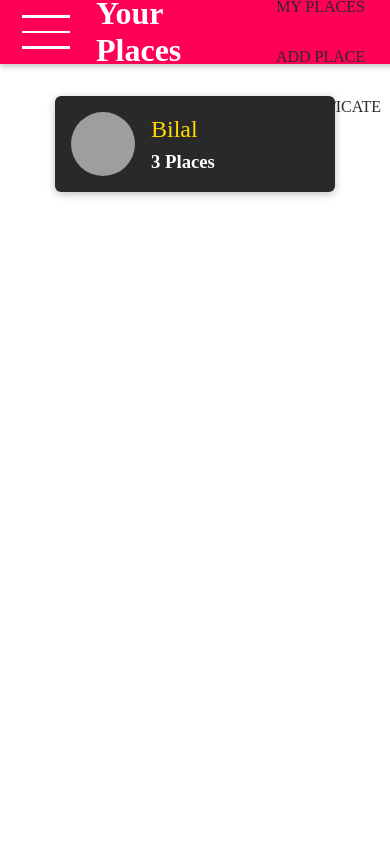
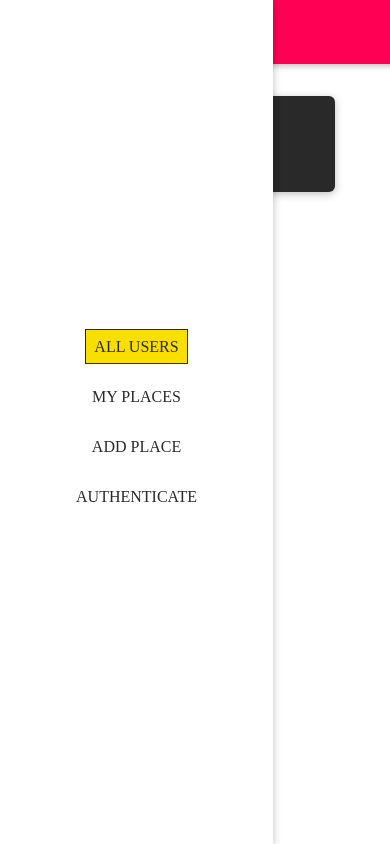
Before and after one commit to bilal-rao/MERN, a React (Create React App) app in the folder frontend/: page / in a window 390 px wide. Built offline with nearby package versions, Linux system fonts and the light colour scheme; grey boxes are pictures that could not be loaded.

Commit message:
implement a basic mobile and desktop navigation

```diff
--- a/frontend/src/shared/components/Navigation/MainNavigation.js
+++ b/frontend/src/shared/components/Navigation/MainNavigation.js
@@ -1,12 +1,19 @@
-import React from "react";
+import React, { Fragment } from "react";
 import { Link } from "react-router-dom";
 import MainHeader from "./MainHeader";
 import NavLinks from "./NavLinks";
 
 import "./MainNavigation.css";
+import SideDrawer from "./SideDrawer";
 
 const MainNavigation = (props) => {
   return (
+    <Fragment>
+      <SideDrawer>
+        <nav className="main-navigation__drawer-nav">
+          <NavLinks />
+        </nav>
+      </SideDrawer>
       <MainHeader>
         <button className="main-navigation__menu-btn">
           <span />
@@ -16,10 +23,11 @@
         <h1 className="main-navigation__title">
           <Link to="/">Your Places</Link>
         </h1>
-      <nav>
+        <nav className="main-navigation__header-nav">
           <NavLinks />
         </nav>
       </MainHeader>
+    </Fragment>
   );
 };
 
--- a/frontend/src/shared/components/Navigation/SideDrawer.css
+++ b/frontend/src/shared/components/Navigation/SideDrawer.css
@@ -0,0 +1,10 @@
+.side-drawer {
+    position: fixed;
+    left: 0;
+    top: 0;
+    z-index: 100;
+    height: 100vh;
+    width: 70%;
+    background: white;
+    box-shadow: 0 2px 8px rgba(0, 0, 0, 0.26);
+  }
--- a/frontend/src/shared/components/Navigation/SideDrawer.js
+++ b/frontend/src/shared/components/Navigation/SideDrawer.js
@@ -0,0 +1,9 @@
+import React from "react";
+
+import "./SideDrawer.css";
+
+const SideDrawer = (props) => {
+  return <aside className="side-drawer">{props.children}</aside>;
+};
+
+export default SideDrawer;
```
Lines whose indentation alone changed are shown as unchanged.
